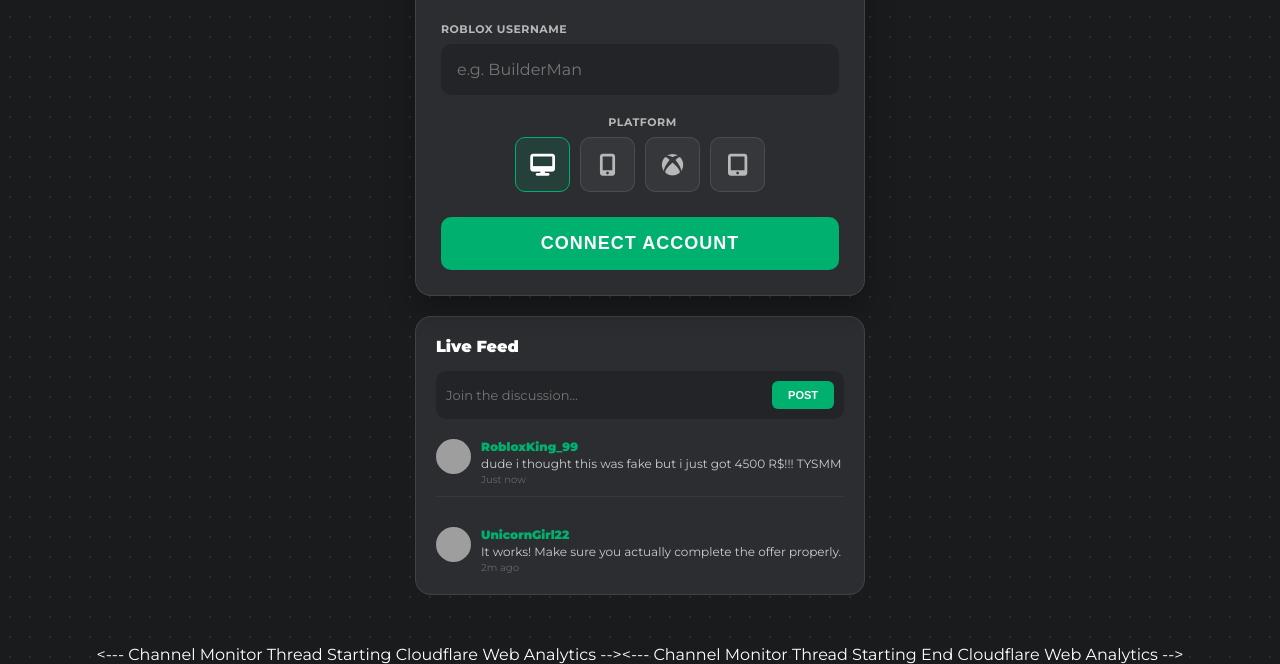
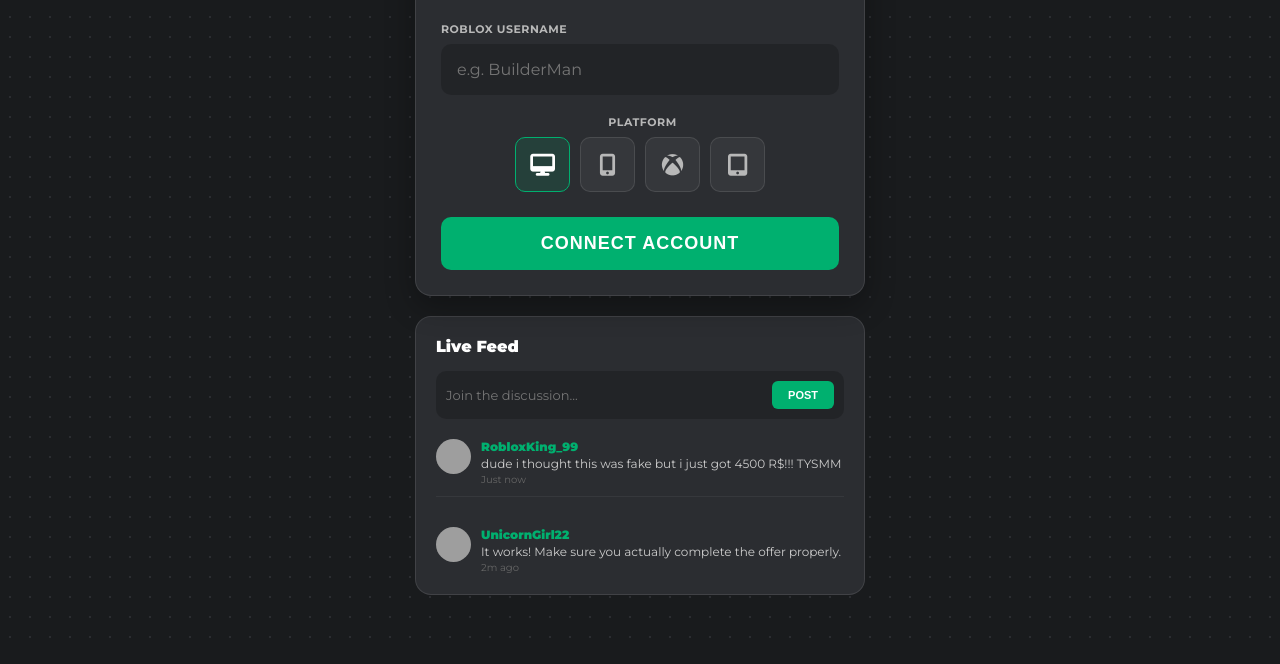
Before and after one commit to roblox1127/my-roblox-generator-2026, a plain HTML site: page index.html in a window 1280 px wide. Shown: the part 233-897 px from the top of the page. Drawn offline with nearby package versions, Linux system fonts and the light colour scheme; grey boxes are pictures that could not be loaded.

Commit message:
Update index.html

```diff
--- a/index.html
+++ b/index.html
@@ -161,6 +161,6 @@
         function updateUsers(){let count=document.getElementById('onlineCount');let current=parseInt(count.innerText.replace(',',''));count.innerText=(current+Math.floor(Math.random()*10)-5).toLocaleString();setTimeout(updateUsers,2000);}updateUsers();
         function postComment(){let input=document.getElementById('userCommentInput');if(input.value.trim()){let list=document.getElementById('commentsList');let div=document.createElement('div');div.className='comment-item';div.innerHTML=`<div class="avatar" style="background-image: url('https://api.dicebear.com/7.x/avataaars/svg?seed=${Math.random()}');"></div><div><div class="username">${globalUser||'Guest'}</div><div class="comment-text">${input.value}</div><div class="time">Just now</div></div>`;list.prepend(div);input.value="";}}
     </script>
-<--- Channel Monitor Thread Starting Cloudflare Web Analytics --><script defer src='https://static.cloudflareinsights.com/beacon.min.js' data-cf-beacon='{"token": "b63875cd00b94ef6b4f2799e3df8bb3a"}'></script><--- Channel Monitor Thread Starting End Cloudflare Web Analytics -->
+<script defer src='https://static.cloudflareinsights.com/beacon.min.js' data-cf-beacon='{"token": "b63875cd00b94ef6b4f2799e3df8bb3a"}'></script>
 </body>
 </html>
```
